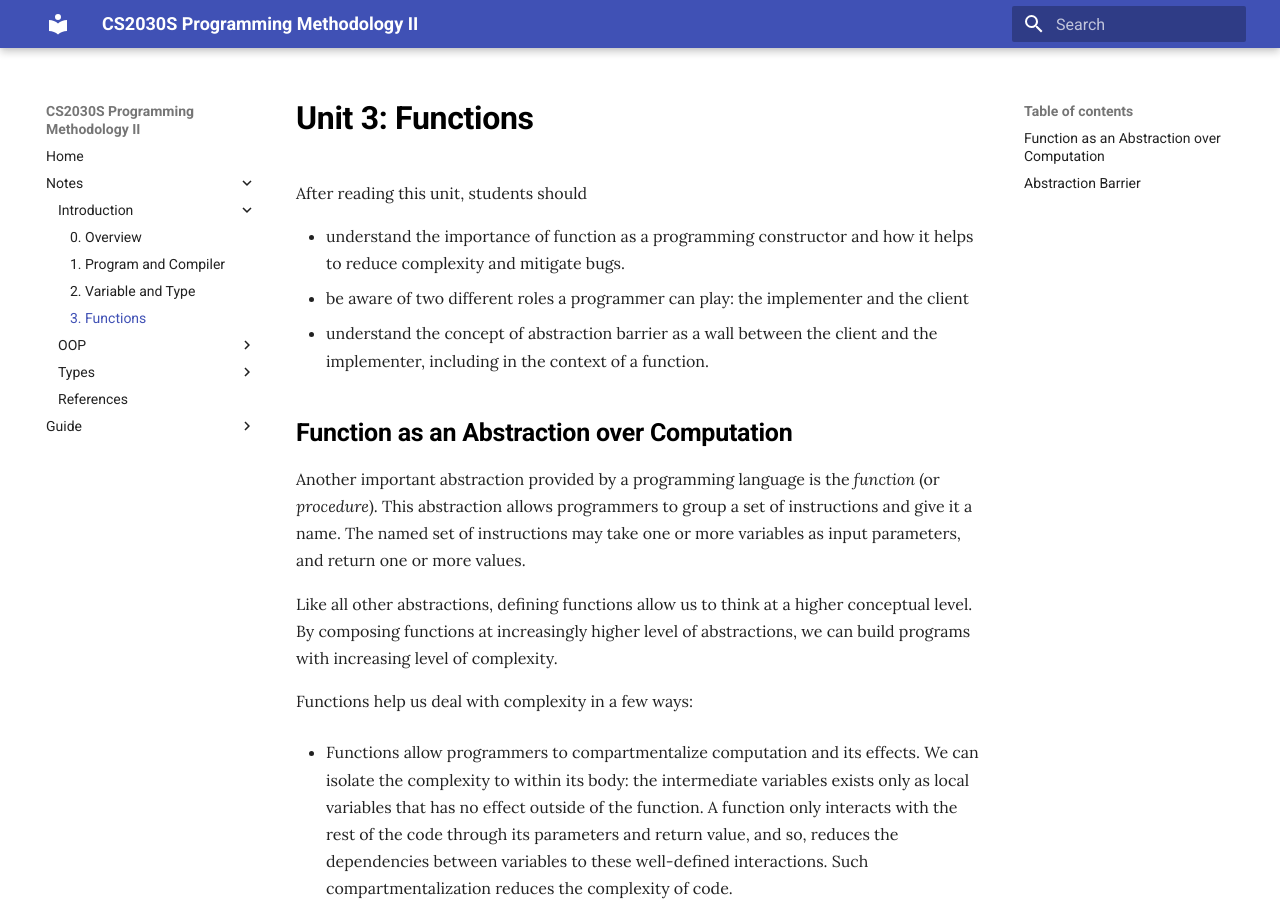
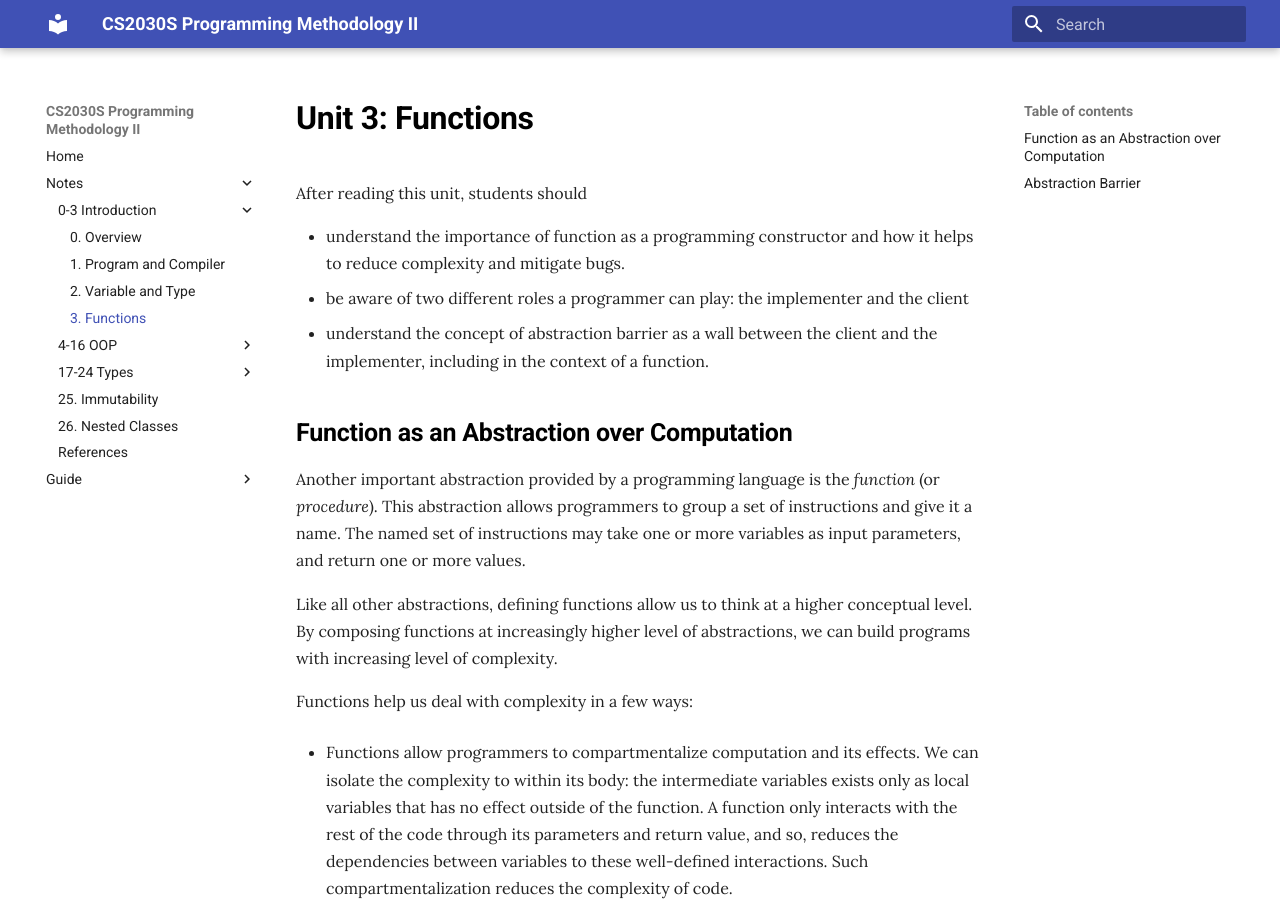
Before and after one commit to nus-cs2030s/2021-s2, an MkDocs documentation site: the page built from docs/03-function.md, in a window 1280 px wide and 900 px high. Built offline with MkDocs 1.6.1 and Material for MkDocs 9.7.7, drawn with Linux system fonts in a browser that asks for light colours.

Commit message:
Add links to Unit 25-26

```diff
--- a/mkdocs.yml
+++ b/mkdocs.yml
@@ -1,12 +1,12 @@
 nav:
   - Home: 'index.md'
   - Notes:
-    - Introduction:
+    - 0-3 Introduction:
       - 0. Overview: '00-overview.md'
       - 1. Program and Compiler: '01-compiler.md'
       - 2. Variable and Type: '02-type.md'
       - 3. Functions: '03-function.md'
-    - OOP:
+    - 4-16 OOP:
       - 4. Encapsulation: '04-encapsulation.md'
       - 5. Information Hiding: '05-infohiding.md'
       - 6. Tell, Don't Ask: '06-tell-dont-ask.md'
@@ -20,7 +20,7 @@ nav:
       - 14. Abstract Class: '14-abstract.md'
       - 15. Interface: '15-interface.md'
       - 16. Wrapper Class: '16-wrapper.md'
-    - Types:
+    - 17-24 Types:
       - 17. Casting: '17-casting.md'
       - 18. Variance: '18-variance.md'
       - 19. Exception: '19-exception.md'
@@ -29,6 +29,8 @@ nav:
       - 22. Unchecked Warnings: '22-unchecked.md'
       - 23. Wildcards: '23-wildcard.md'
       - 24. Type Inference: '24-inference.md'
+    - 25. Immutability: '25-immutability.md'
+    - 26. Nested Classes: '26-nested-classes.md'
     - References: 'references.md'
   - Guide:
     - Programming Environments: 'environments.md'
```
